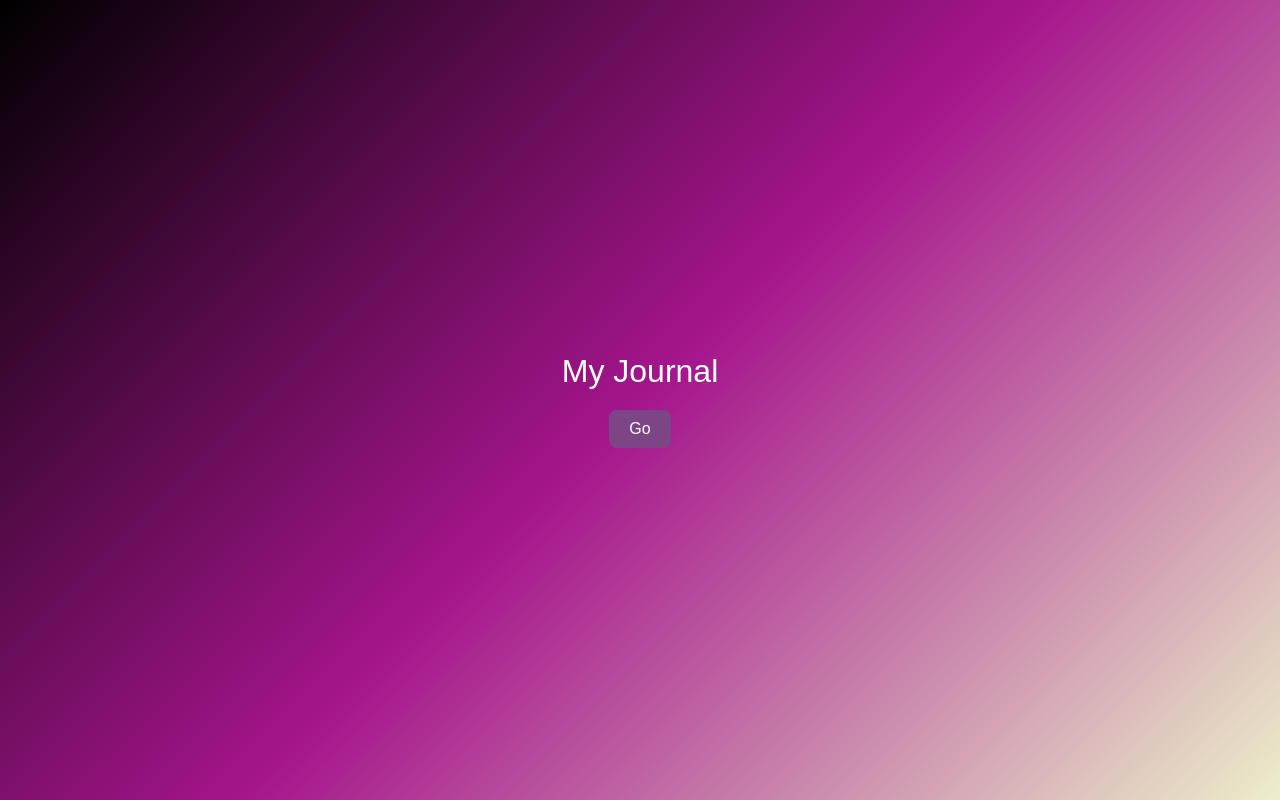
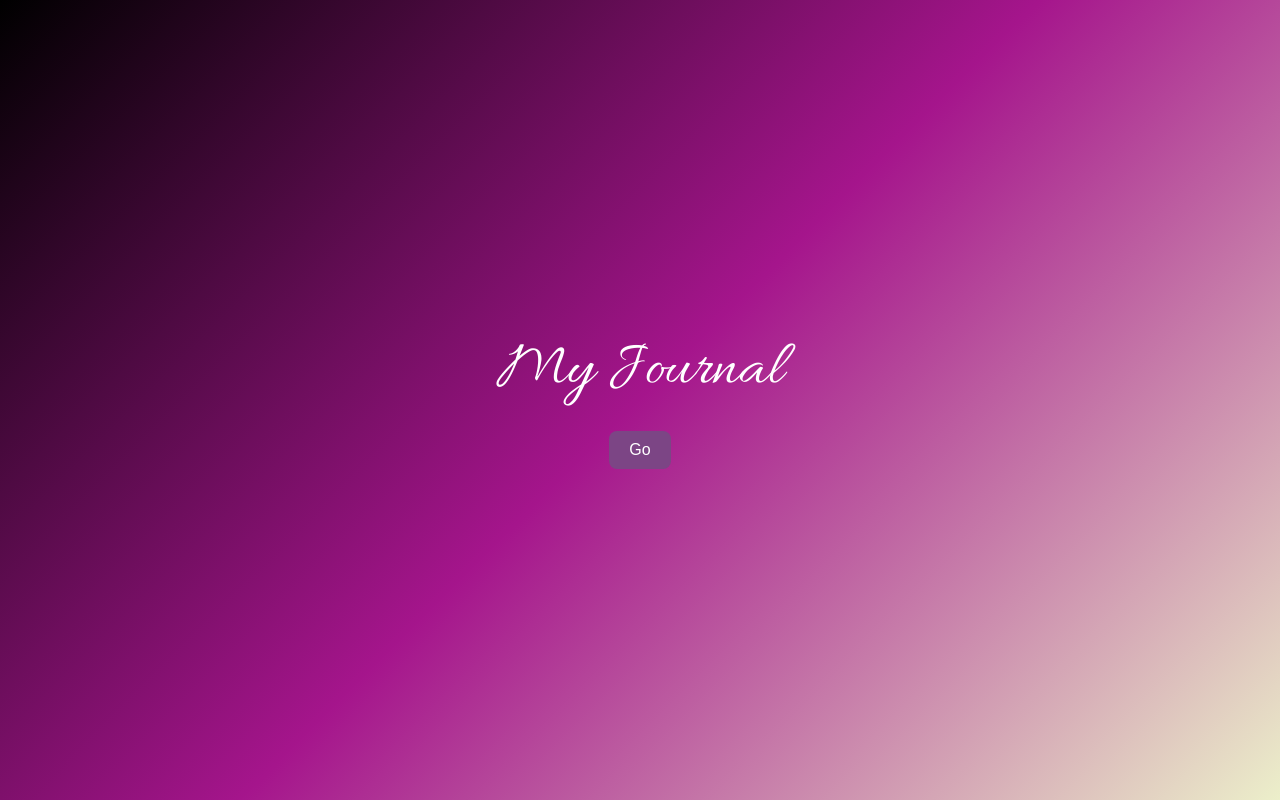
Before and after one commit to redrednatunatu/Journal, a plain HTML site: page index.html in a window 1280 px wide. Drawn offline with Linux system fonts and the light colour scheme.

Commit message:
Update index.html

```diff
--- a/index.html
+++ b/index.html
@@ -32,8 +32,11 @@
       z-index: 2;
     }
     .welcome-message {
-      font-size: 2rem;
+      font-size: 4rem;
       margin-bottom: 20px;
+	      font-family: "Allura", cursive;
+  font-weight: 400;
+  font-style: normal;
     }
     button {
       padding: 10px 20px;
@@ -49,7 +52,7 @@
       background-color: rgb(0,0,0);
     }
     .quote {
-      font-size: 1.5rem;
+      font-size: 3rem;
       font-weight: bold;
       text-align: center;
       padding: 1rem;
```
